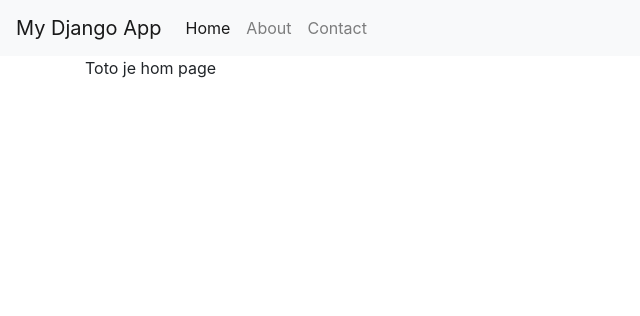
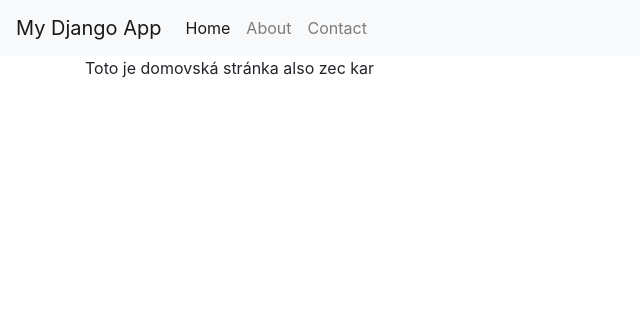
Before and after one commit to thestewo/bazar-platforma, a Django app: page / in a window 1280 px wide. Shown: the top 316 px of the page, without its empty margins (0-640 px from the left). Run offline with Django 5.2, Linux system fonts and the light colour scheme; some libraries are stand-ins or nearby versions.

Commit message:
ux better

```diff
--- a/bazar/core/templates/home.html
+++ b/bazar/core/templates/home.html
@@ -1,4 +1,4 @@
 {% extends "base.html" %} {% block title %} Home Page {% endblock %}
 {% block content %}
-<p>Toto je hom page</p>
+<p>Toto je domovská stránka also zec kar</p>
 {% endblock %}
```
